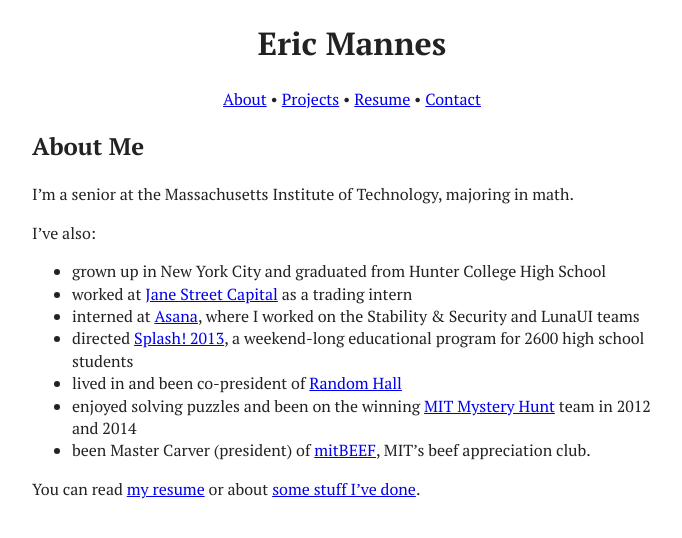
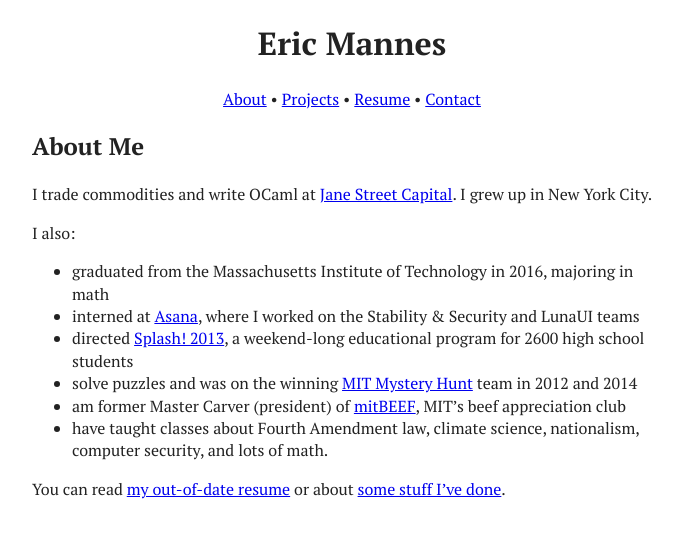
Before and after one commit to emannes/emannes.github.io, a Jekyll site: the page built from index.md, in a window 1280 px wide. Shown: the top 538 px of the page, without its empty margins (288-970 px from the left). Built offline with Jekyll 4.4.1, drawn with Linux system fonts in a browser that asks for light colours; nearby versions of some CDN libraries.

Commit message:
Updated for 2018.

```diff
--- a/index.md
+++ b/index.md
@@ -6,17 +6,14 @@ permalink: /
 
 ## About Me ##
 
+I trade commodities and write OCaml at [Jane Street Capital](http://www.janestreet.com). I grew up in New York City.
 
-I'm a senior at the Massachusetts Institute of Technology, majoring in math.
-
-I've also:
-
-* grown up in New York City and graduated from Hunter College High School
-- worked at [Jane Street Capital](http://www.janestreet.com) as a trading intern
+I also:
+* graduated from the Massachusetts Institute of Technology in 2016, majoring in math
 - interned at [Asana](https://www.asana.com), where I worked on the Stability & Security and LunaUI teams
 - directed [Splash! 2013](http://esp.mit.edu/learn/Splash/2013/catalog), a weekend-long educational program for 2600 high school students
-- lived in and been co-president of [Random Hall](http://web.mit.edu/random-hall/www/)
-- enjoyed solving puzzles and been on the winning [MIT Mystery Hunt](http://web.mit.edu/puzzle/www/) team in 2012 and 2014
-- been Master Carver (president) of [mitBEEF](http://web.mit.edu/mitbeef/www/), MIT's beef appreciation club.
+- solve puzzles and was on the winning [MIT Mystery Hunt](http://web.mit.edu/puzzle/www/) team in 2012 and 2014
+- am former Master Carver (president) of [mitBEEF](http://web.mit.edu/mitbeef/www/), MIT's beef appreciation club
+- have taught classes about Fourth Amendment law, climate science, nationalism, computer security, and lots of math.
 
- You can read [my resume](/files/resume.pdf) or about [some stuff I've done](/projects/).
+ You can read [my out-of-date resume](/files/resume.pdf) or about [some stuff I've done](/projects/).
```
Also changed, not shown: projects.md (+53 -10 lines).
